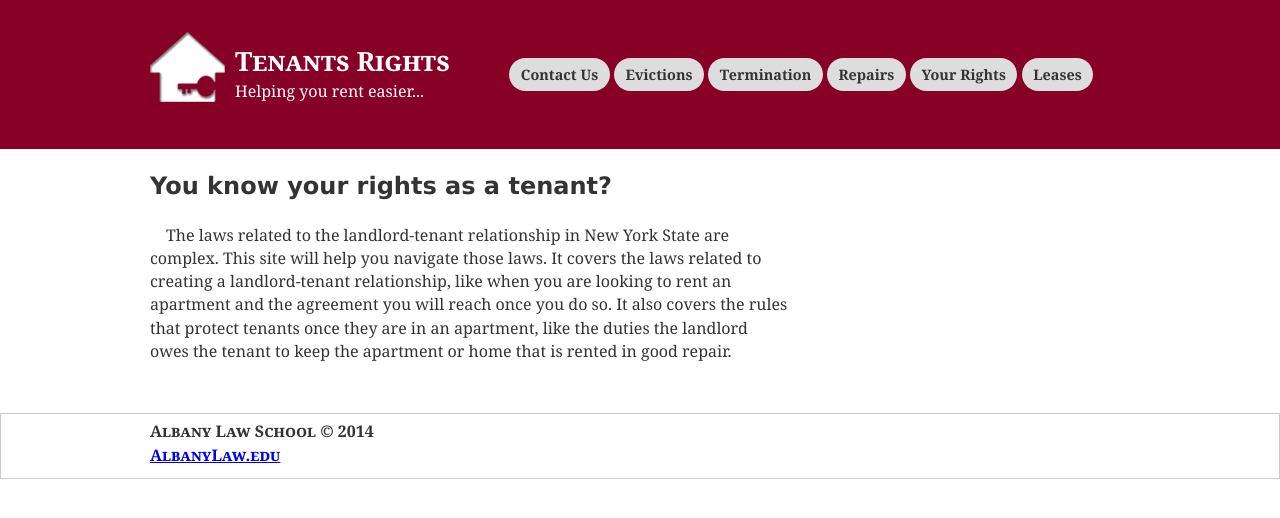
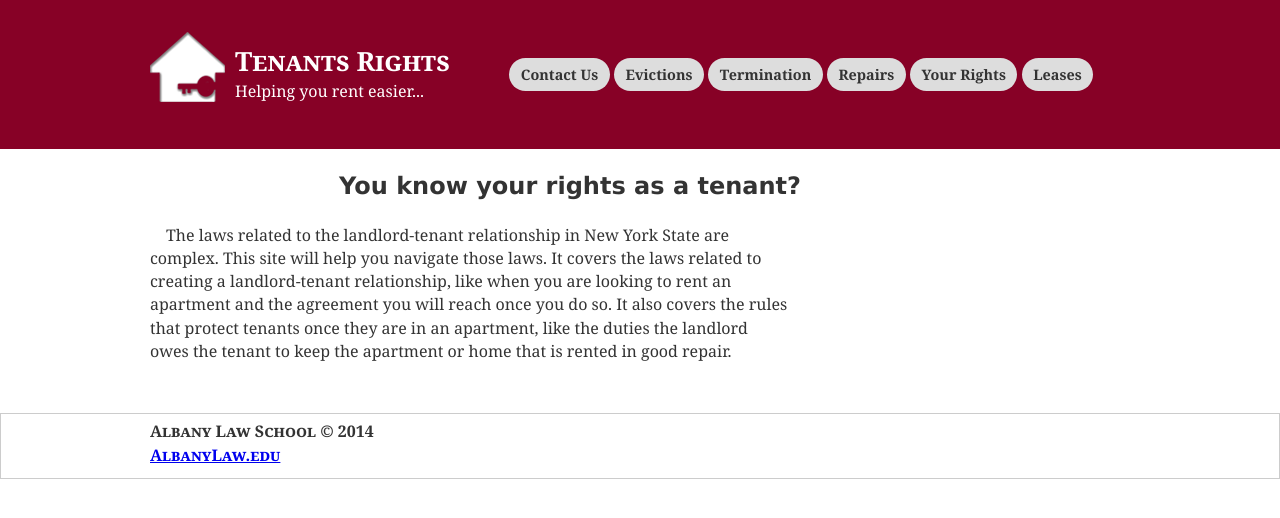
Before and after one commit to iinf362/team5, a Jekyll site: the page built from index.html, in a window 1280 px wide. Shown: the top 518 px of the page. Built offline with Jekyll 4.4.1, drawn with Linux system fonts in a browser that asks for light colours; nearby versions of some CDN libraries; library files that are not in the unit come from our copies.

Commit message:
Update index.html

```diff
--- a/index.html
+++ b/index.html
@@ -5,8 +5,8 @@
 
 <div class="container">
     <div class="content-columns">
-        <h2 class="wecolme-title">You know your rights as a tenant?</h2>
-        <p class="wecolme-text">The laws related to the landlord-tenant relationship in New York State are complex. This site will help you navigate those laws. It covers the laws related to creating a landlord-tenant relationship, like when you are looking to rent an apartment and the agreement you will reach once you do so. It also covers the rules that protect tenants once they are in an apartment, like the duties the landlord owes the tenant to keep the apartment or home that is rented in good repair.
+        <h2 class="welcome-title">You know your rights as a tenant?</h2>
+        <p class="welcome-text">The laws related to the landlord-tenant relationship in New York State are complex. This site will help you navigate those laws. It covers the laws related to creating a landlord-tenant relationship, like when you are looking to rent an apartment and the agreement you will reach once you do so. It also covers the rules that protect tenants once they are in an apartment, like the duties the landlord owes the tenant to keep the apartment or home that is rented in good repair.
         </p>
     </div>
 </div>
```
